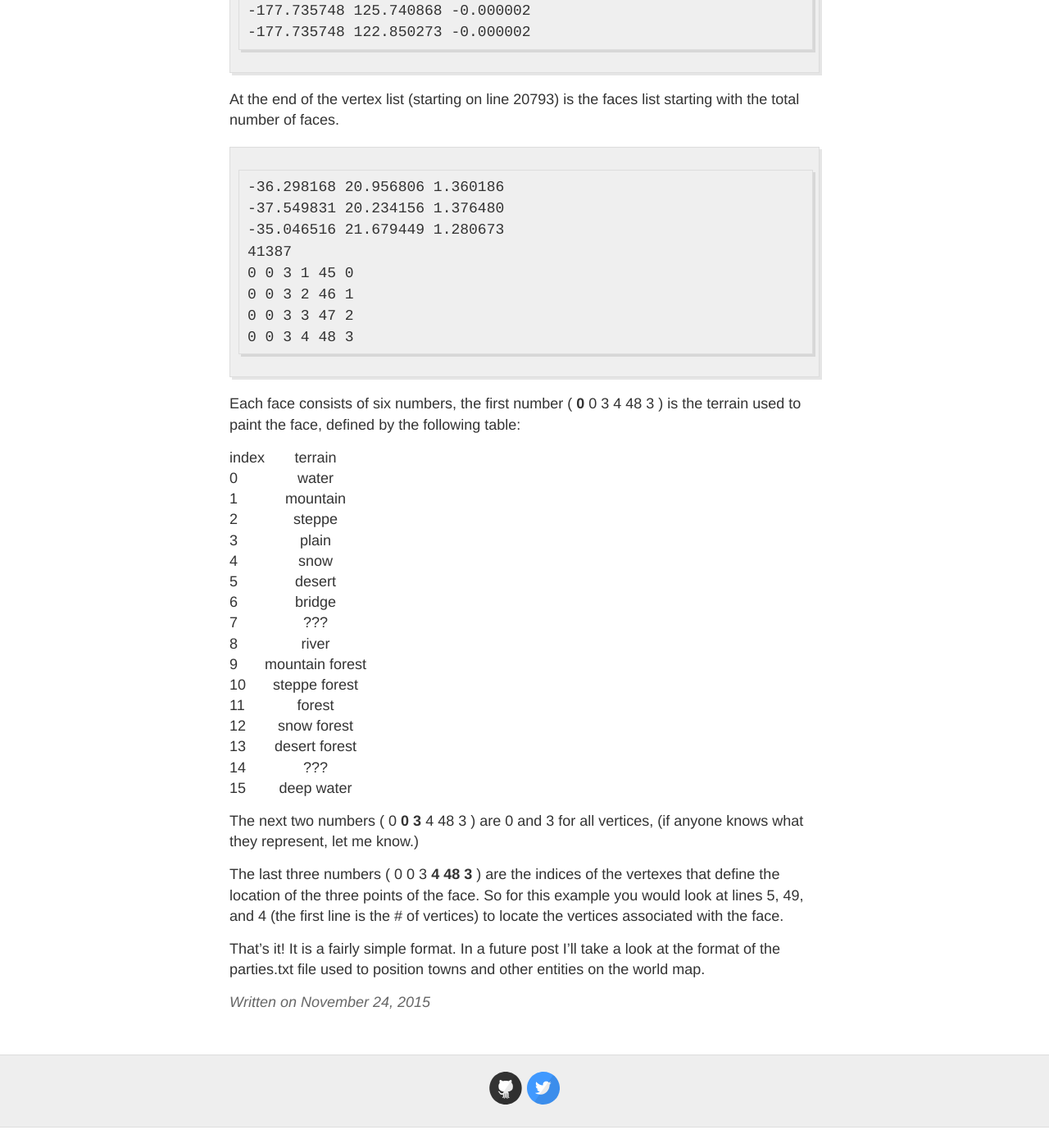
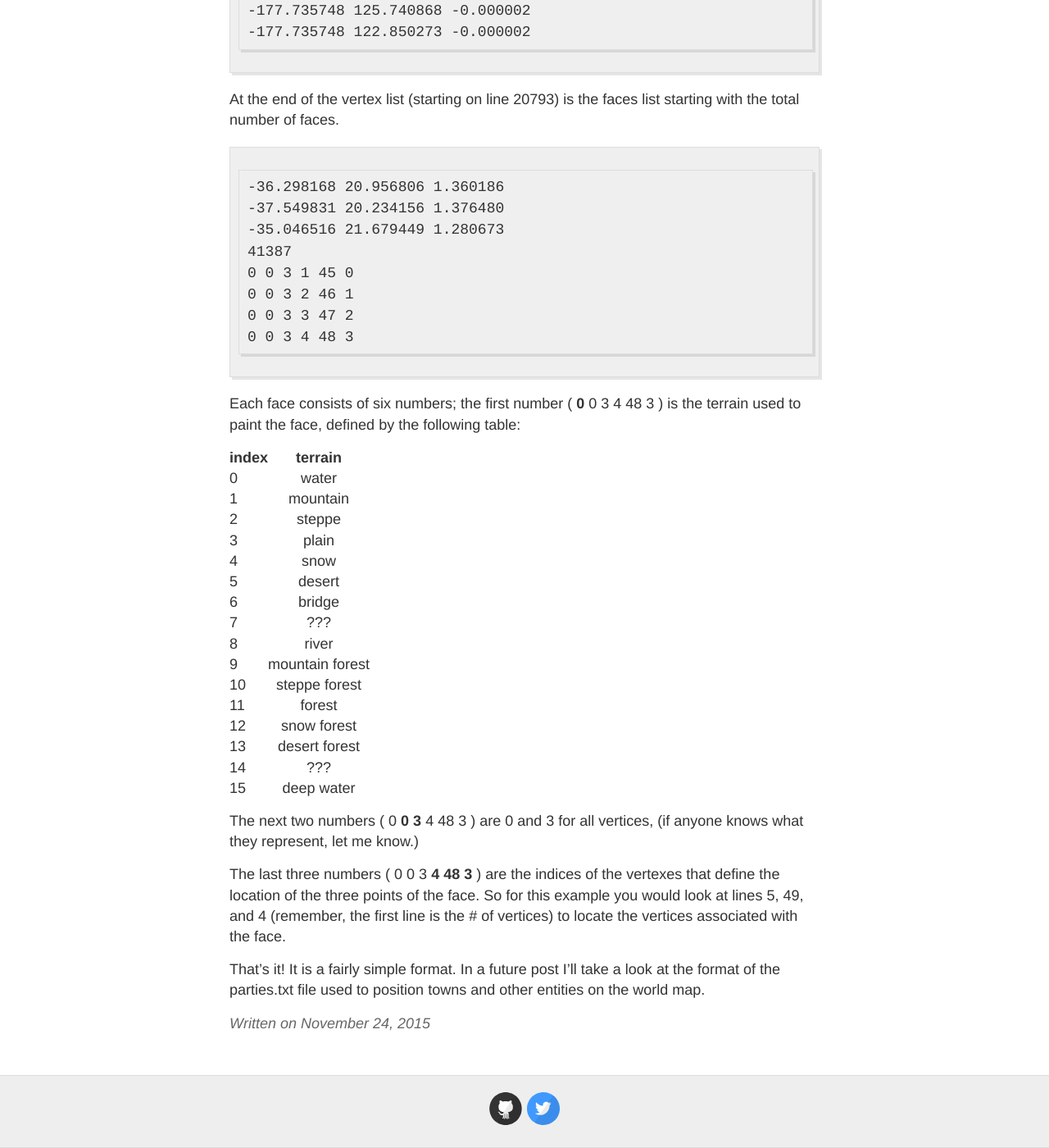
Before and after one commit to disperse/disperse.github.io, a Jekyll site: the page built from _posts/2015-11-24-mount-and-blade-map-format.md, in a window 1280 px wide and 1400 px high, scrolled down 753 px. Shown: the whole window at 82% size. Built offline with Jekyll 4.4.1, drawn with Linux system fonts in a browser that asks for light colours; Markdown is read by kramdown in place of the engine named in the settings; before the commit the page ends 2128 px from its top, so only the background shows below that; some of the changed text lies outside the part shown.

Commit message:
Edits to mount and blade map format post.

````diff
--- a/_posts/2015-11-24-mount-and-blade-map-format.md
+++ b/_posts/2015-11-24-mount-and-blade-map-format.md
@@ -31,29 +31,29 @@ At the end of the vertex list (starting on line 20793) is the faces list startin
 0 0 3 4 48 3
 ```
 
-Each face consists of six numbers, the first number ( **0** 0 3 4 48 3 ) is the terrain used to paint the face, defined by the following table:
+Each face consists of six numbers; the first number ( **0** 0 3 4 48 3 ) is the terrain used to paint the face, defined by the following table:
 
-| index | terrain         |
-| ----- | :-------------: |
-| 0     | water           |
-| 1     | mountain        |
-| 2     | steppe          |
-| 3     | plain           |
-| 4     | snow            |
-| 5     | desert          |
-| 6     | bridge          |
-| 7     | ???             |
-| 8     | river           |
-| 9     | mountain forest |
-| 10    | steppe forest   |
-| 11    | forest          |
-| 12    | snow forest     |
-| 13    | desert forest   |
-| 14    | ???             |
-| 15    | deep water      |
+| **index** | **terrain**         |
+| --------- | :-------------: |
+| 0         | water           |
+| 1         | mountain        |
+| 2         | steppe          |
+| 3         | plain           |
+| 4         | snow            |
+| 5         | desert          |
+| 6         | bridge          |
+| 7         | ???             |
+| 8         | river           |
+| 9         | mountain forest |
+| 10        | steppe forest   |
+| 11        | forest          |
+| 12        | snow forest     |
+| 13        | desert forest   |
+| 14        | ???             |
+| 15        | deep water      |
 
 The next two numbers ( 0 **0 3** 4 48 3 ) are 0 and 3 for all vertices, (if anyone knows what they represent, let me know.)
 
-The last three numbers ( 0 0 3 **4 48 3** ) are the indices of the vertexes that define the location of the three points of the face. So for this example you would look at lines 5, 49, and 4 (the first line is the # of vertices) to locate the vertices associated with the face.
+The last three numbers ( 0 0 3 **4 48 3** ) are the indices of the vertexes that define the location of the three points of the face. So for this example you would look at lines 5, 49, and 4 (remember, the first line is the # of vertices) to locate the vertices associated with the face.
 
 That's it! It is a fairly simple format. In a future post I'll take a look at the format of the parties.txt file used to position towns and other entities on the world map.
````
Also changed, not shown: other parts of _posts/2015-11-24-mount-and-blade-map-format.md (+1 -1 lines).
